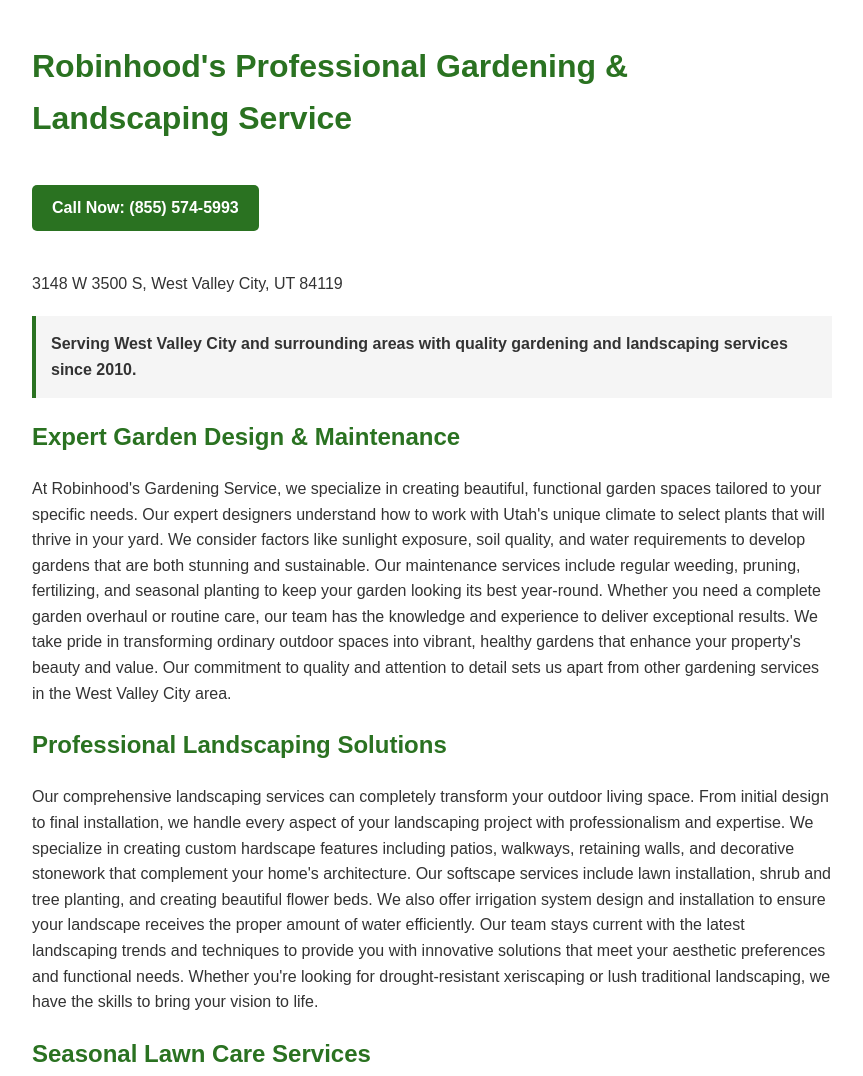
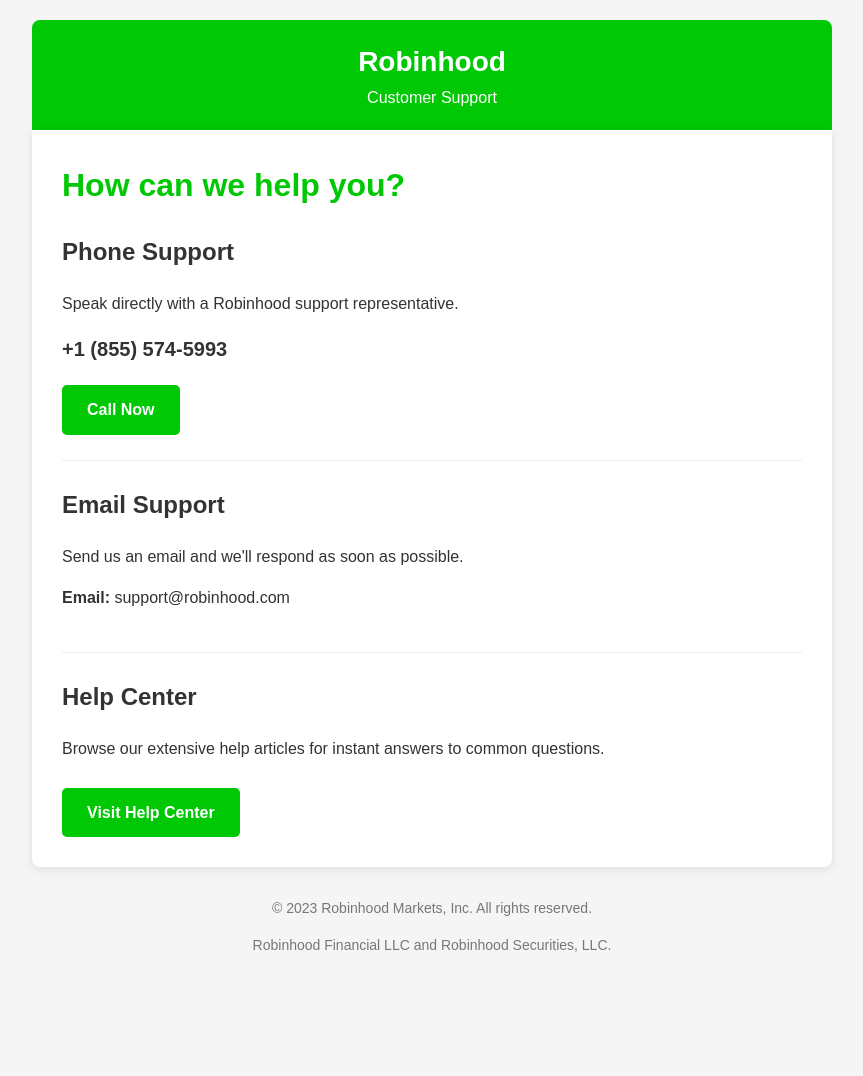
Before and after one commit to Ar179313-dot/robinhoods-24x7-customer-service, a plain HTML site: page index.html in a window 1280 px wide. Shown: the top 1076 px of the page, without its empty margins (208-1071 px from the left). After the commit the page ends 990 px from the top, so only its background shows below. Drawn offline with Linux system fonts and the light colour scheme.

Commit message:
Update index.html

```diff
--- a/index.html
+++ b/index.html
@@ -3,94 +3,113 @@
 <head>
     <meta charset="UTF-8">
     <meta name="viewport" content="width=device-width, initial-scale=1.0">
-    <title>Robinhood's Gardening & Landscaping Service | West Valley City, UT</title>
-    <meta name="description" content="Professional gardening and landscaping services in West Valley City, UT. Call (855) 574-5993 for expert lawn care, garden design, and landscape maintenance.">
+    <title>Robinhood Customer Support</title>
     <style>
         body {
-            font-family: Arial, sans-serif;
+            font-family: 'Arial', sans-serif;
             line-height: 1.6;
+            margin: 0;
+            padding: 0;
+            color: #333;
+            background-color: #f5f5f5;
+        }
+        .container {
             max-width: 800px;
             margin: 0 auto;
             padding: 20px;
-            color: #333;
         }
-        h1, h2 {
-            color: #2a7221;
+        header {
+            background-color: #00c805;
+            color: white;
+            padding: 20px 0;
+            text-align: center;
+            border-radius: 8px 8px 0 0;
+        }
+        .logo {
+            font-size: 28px;
+            font-weight: bold;
+        }
+        .content {
+            background-color: white;
+            padding: 30px;
+            border-radius: 0 0 8px 8px;
+            box-shadow: 0 2px 10px rgba(0,0,0,0.1);
+        }
+        h1 {
+            color: #00c805;
+            margin-top: 0;
+        }
+        .contact-option {
+            margin-bottom: 25px;
+            padding-bottom: 25px;
+            border-bottom: 1px solid #eee;
+        }
+        .contact-option:last-child {
+            border-bottom: none;
+            margin-bottom: 0;
+            padding-bottom: 0;
         }
         .call-button {
             display: inline-block;
-            background-color: #2a7221;
+            background-color: #00c805;
             color: white;
-            padding: 10px 20px;
+            padding: 12px 25px;
             text-decoration: none;
             border-radius: 5px;
             font-weight: bold;
-            margin: 20px 0;
+            margin-top: 10px;
+            transition: background-color 0.3s;
         }
         .call-button:hover {
-            background-color: #1e5617;
+            background-color: #00a805;
         }
-        address {
-            font-style: normal;
-            margin: 20px 0;
+        .phone-number {
+            font-size: 20px;
+            font-weight: bold;
+            margin: 10px 0;
         }
-        .service-area {
-            background-color: #f5f5f5;
-            padding: 15px;
-            border-left: 4px solid #2a7221;
-            margin: 20px 0;
+        footer {
+            text-align: center;
+            margin-top: 30px;
+            color: #777;
+            font-size: 14px;
         }
     </style>
-    <!-- Google tag (gtag.js) --> <script async src="https://www.googletagmanager.com/gtag/js?id=AW-17066112873"></script> <script> window.dataLayer = window.dataLayer || []; function gtag(){dataLayer.push(arguments);} gtag('js', new Date()); gtag('config', 'AW-17066112873'); </script>
 </head>
 <body>
-    <h1>Robinhood's Professional Gardening & Landscaping Service</h1>
+    <div class="container">
+        <header>
+            <div class="logo">Robinhood</div>
+            <div>Customer Support</div>
+        </header>
 
-    <a href="tel:+18555745993" class="call-button">Call Now: (855) 574-5993</a>
+        <div class="content">
+            <h1>How can we help you?</h1>
 
-    <address>3148 W 3500 S, West Valley City, UT 84119</address>
+            <div class="contact-option">
+                <h2>Phone Support</h2>
+                <p>Speak directly with a Robinhood support representative.</p>
+                <div class="phone-number">+1 (855) 574-5993</div>
+                <a href="tel:+18555745993" class="call-button">Call Now</a>
+            </div>
 
-    <div class="service-area">
-        <strong>Serving West Valley City and surrounding areas with quality gardening and landscaping services since 2010.</strong>
+            <div class="contact-option">
+                <h2>Email Support</h2>
+                <p>Send us an email and we'll respond as soon as possible.</p>
+                <p><strong>Email:</strong> support@robinhood.com</p>
+            </div>
+
+            <div class="contact-option">
+                <h2>Help Center</h2>
+                <p>Browse our extensive help articles for instant answers to common questions.</p>
+                <a href="https://support.robinhood.com" target="_blank" class="call-button">Visit Help Center</a>
+            </div>
+        </div>
+
+        <footer>
+            <p>© 2023 Robinhood Markets, Inc. All rights reserved.</p>
+            <p>Robinhood Financial LLC and Robinhood Securities, LLC.</p>
+        </footer>
     </div>
-
-    <h2>Expert Garden Design & Maintenance</h2>
-    <p>
-        At Robinhood's Gardening Service, we specialize in creating beautiful, functional garden spaces tailored to your specific needs. Our expert designers understand how to work with Utah's unique climate to select plants that will thrive in your yard. We consider factors like sunlight exposure, soil quality, and water requirements to develop gardens that are both stunning and sustainable. Our maintenance services include regular weeding, pruning, fertilizing, and seasonal planting to keep your garden looking its best year-round. Whether you need a complete garden overhaul or routine care, our team has the knowledge and experience to deliver exceptional results. We take pride in transforming ordinary outdoor spaces into vibrant, healthy gardens that enhance your property's beauty and value. Our commitment to quality and attention to detail sets us apart from other gardening services in the West Valley City area.
-    </p>
-
-    <h2>Professional Landscaping Solutions</h2>
-    <p>
-        Our comprehensive landscaping services can completely transform your outdoor living space. From initial design to final installation, we handle every aspect of your landscaping project with professionalism and expertise. We specialize in creating custom hardscape features including patios, walkways, retaining walls, and decorative stonework that complement your home's architecture. Our softscape services include lawn installation, shrub and tree planting, and creating beautiful flower beds. We also offer irrigation system design and installation to ensure your landscape receives the proper amount of water efficiently. Our team stays current with the latest landscaping trends and techniques to provide you with innovative solutions that meet your aesthetic preferences and functional needs. Whether you're looking for drought-resistant xeriscaping or lush traditional landscaping, we have the skills to bring your vision to life.
-    </p>
-
-    <h2>Seasonal Lawn Care Services</h2>
-    <p>
-        Maintaining a healthy, vibrant lawn requires year-round attention, and Robinhood's Gardening Service offers complete seasonal care programs to keep your grass looking its best. In spring, we provide thorough clean-up, aeration, and fertilization to help your lawn recover from winter dormancy. Summer services include regular mowing with proper height adjustments, weed control, and irrigation management to combat Utah's dry heat. Fall brings crucial tasks like leaf removal, overseeding, and winterizing treatments to prepare your lawn for colder months. We use high-quality, environmentally friendly products and follow best practices for lawn care that promote deep root growth and natural resilience. Our technicians are trained to identify and address common lawn problems like bare spots, thatch buildup, and pest infestations before they become major issues. With our customized lawn care programs, you can enjoy a beautiful, healthy yard without the hassle of doing it yourself.
-    </p>
-
-    <h2>Sustainable Gardening Practices</h2>
-    <p>
-        At Robinhood's Gardening Service, we are committed to environmentally responsible practices that conserve resources while creating beautiful outdoor spaces. We specialize in water-wise landscaping techniques that reduce outdoor water usage without sacrificing visual appeal. Our team can help you implement composting systems to enrich your soil naturally and reduce yard waste. We recommend native plant species that are adapted to local conditions and require less maintenance than non-native varieties. For pest control, we emphasize integrated pest management strategies that minimize chemical use and promote natural predators. We also offer organic gardening services using natural fertilizers and soil amendments to grow healthy plants safely. Whether you want to convert your entire yard to sustainable practices or just incorporate some eco-friendly elements, our experts can develop a plan that aligns with your environmental values while meeting your aesthetic goals. Sustainable landscaping not only benefits the environment but can also save you time and money on long-term maintenance.
-    </p>
-
-    <h2>Commercial Landscaping Services</h2>
-    <p>
-        First impressions matter for businesses, and our professional commercial landscaping services help create welcoming, attractive exteriors that reflect your company's standards. We provide complete landscape design, installation, and maintenance for office parks, retail centers, apartment complexes, and other commercial properties throughout West Valley City. Our commercial services include regular lawn maintenance, seasonal flower displays, tree and shrub care, and snow removal in winter months. We understand the importance of working around business operations and can schedule services during off-hours to minimize disruption. Our team is fully licensed and insured, and we adhere to all safety protocols when working on commercial properties. We also offer customized service agreements that can be tailored to your specific needs and budget. Whether you need basic groundskeeping or a complete landscape redesign, we have the resources and expertise to handle projects of any size. Let us help you create and maintain outdoor spaces that enhance your property's curb appeal and make a positive impression on clients and visitors.
-    </p>
-
-    <h2>Contact Robinhood's Gardening Service Today</h2>
-    <p>
-        Ready to transform your outdoor space? Call Robinhood's Gardening & Landscaping Service at <a href="tel:+18555745993">(855) 574-5993</a> to schedule a consultation. Our friendly staff is available to answer your questions, provide estimates, and help you choose the right services for your property. You can also visit us at our West Valley City location at 3148 W 3500 S, UT 84119 to discuss your gardening and landscaping needs in person. We offer free estimates for most services and flexible scheduling to accommodate your busy life. Don't settle for a mediocre yard - let our team of professionals create the beautiful, functional outdoor space you've always wanted. Call today and discover why Robinhood's Gardening Service is West Valley City's top choice for quality landscaping and garden care.
-    </p>
-
-    <a href="tel:+18555745993" class="call-button">Call Now: (855) 574-5993</a>
-
-    <address>
-        Robinhood's Gardening & Landscaping Service<br>
-        3148 W 3500 S<br>
-        West Valley City, UT 84119<br>
-        Phone: <a href="tel:+18555745993">(855) 574-5993</a>
-    </address>
 </body>
 </html>
```
